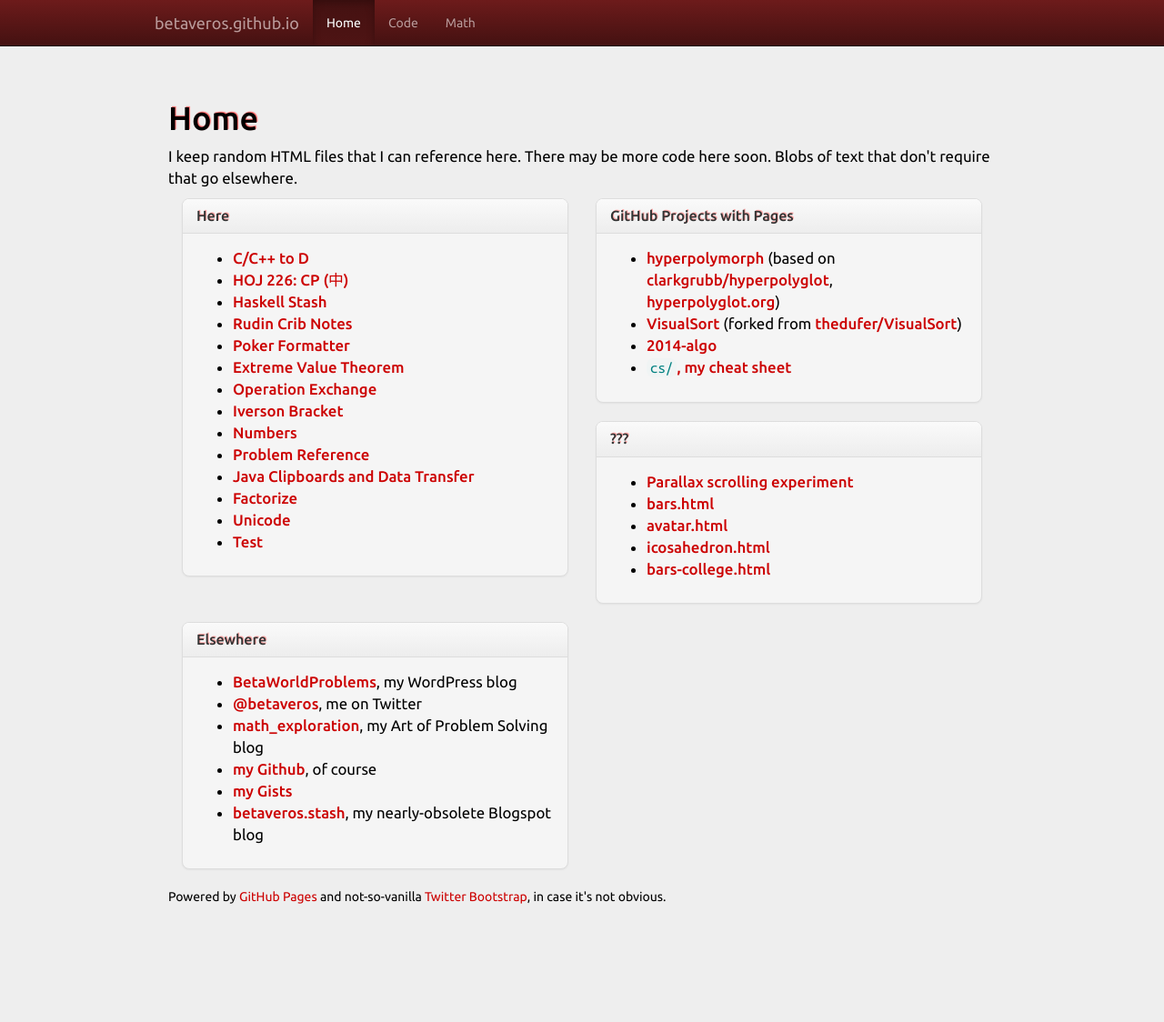
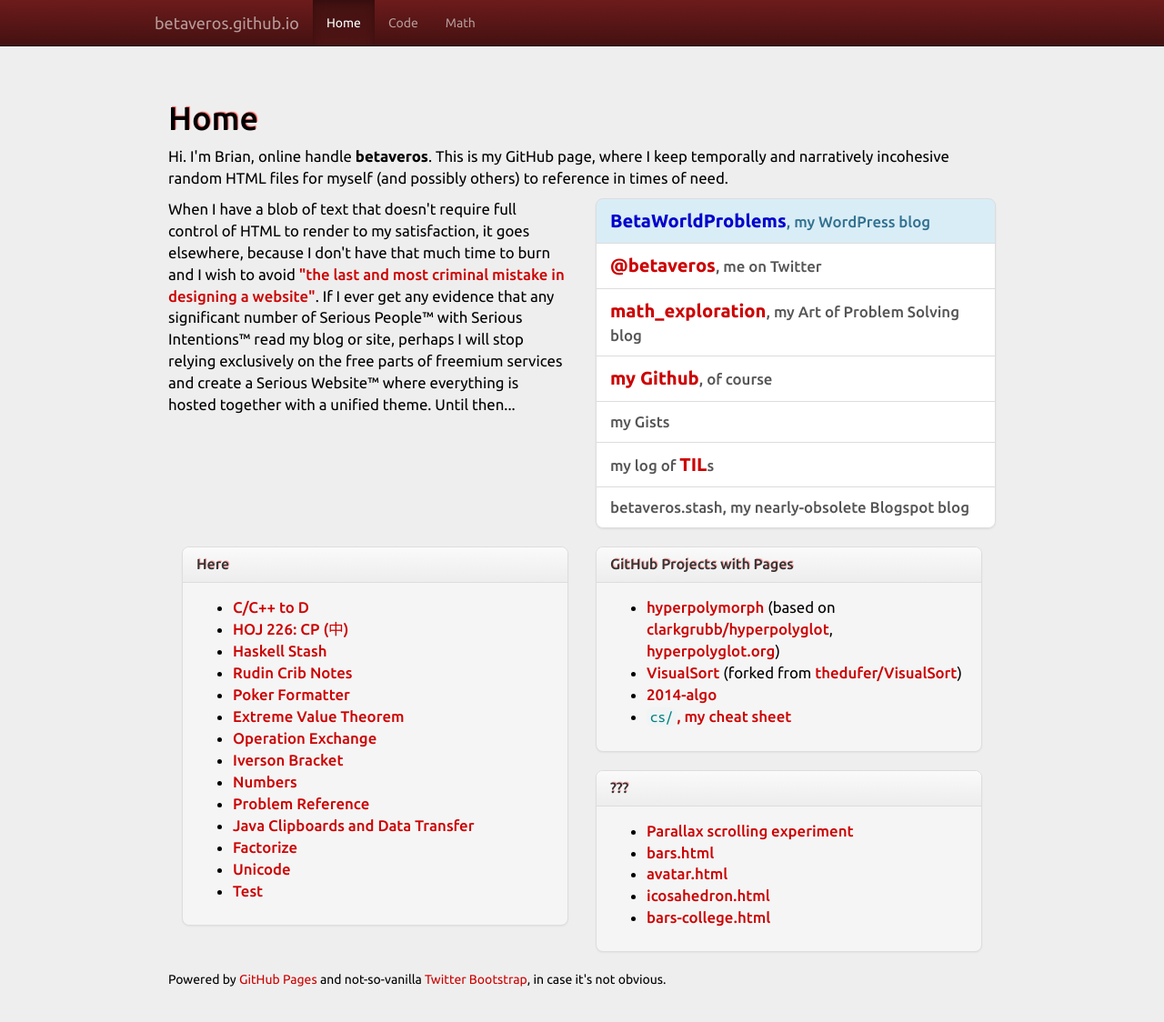
Before and after one commit to betaveros/betaveros.github.io, a Jekyll site: the page built from index.html, in a window 1280 px wide and 1137 px high. Shown: the top 1124 px of the window at 91% size. Built offline with Jekyll 4.4.1, drawn with Linux system fonts in a browser that asks for light colours.

Commit message:
Rearrange lots of things in index.html

```diff
--- a/css/template.css
+++ b/css/template.css
@@ -12,3 +12,5 @@ h3, h4, h5, h6 {
 }
 .master { font-size: 120%; }
 .master a { font-weight: 500; }
+.master a strong { color: #c00; font-size: 120%; }
+.master a.list-group-item-info strong { color: #00c; }
--- a/index.html
+++ b/index.html
@@ -3,7 +3,25 @@ layout: default
 category: home
 title: Home
 ---
-<p class="master">I keep random HTML files that I can reference here. There may be more code here soon. Blobs of text that don't require that go elsewhere.</p>
+<p class="master">Hi. I'm Brian, online handle <strong>betaveros</strong>. This is my GitHub page, where I keep temporally and narratively incohesive random HTML files for myself (and possibly others) to reference in times of need.</p>
+
+<div class="row">
+<div class="col-md-6">
+<p class="master">When I have a blob of text that doesn't require full control of HTML to render to my satisfaction, it goes elsewhere, because I don't have that much time to burn and I wish to avoid <a href="http://qntm.org/design">"the last and most criminal mistake in designing a website"</a>. If I ever get any evidence that any significant number of Serious People™ with Serious Intentions™ read my blog or site, perhaps I will stop relying exclusively on the free parts of freemium services and create a Serious Website™ where everything is hosted together with a unified theme. Until then...</p>
+</div>
+<div class="col-md-6">
+<div class="list-group master">
+	<a href="https://betaveros.wordpress.com/" class="list-group-item list-group-item-info"><strong>BetaWorldProblems</strong>, my WordPress blog</a>
+	<a href="https://twitter.com/betaveros" class="list-group-item"><strong>@betaveros</strong>, me on Twitter</a>
+	<a href="http://www.artofproblemsolving.com/Forum/blog.php?u=25458" class="list-group-item"><strong>math_exploration</strong>, my Art of Problem Solving blog</a>
+	<a href="https://github.com/betaveros" class="list-group-item"><strong>my Github</strong>, of course</a>
+<a href="https://gist.github.com/betaveros" class="list-group-item">my Gists</a>
+<a href="https://dl.dropboxusercontent.com/u/5295912/til.html" class="list-group-item">my log of <strong>TIL</strong>s</a>
+<a href="https://betaveros.blogspot.com/" class="list-group-item">betaveros.stash, my nearly-obsolete Blogspot blog</a>
+</div>
+</div>
+</div>
+
 <div class="col-md-6">
 <div class="panel panel-default">
 <div class="panel-heading"><h3 class="panel-title">Here</h3></div>
@@ -42,18 +60,5 @@ title: Home
 </ul>
 </div></div></div>
 
-<div class="col-md-6">
-<div class="panel panel-default">
-<div class="panel-heading"><h3 class="panel-title">Elsewhere</h3></div>
-<div class="panel-body">
-<ul class="master">
-<li><a href="https://betaveros.wordpress.com/">BetaWorldProblems</a>, my WordPress blog</li>
-<li><a href="https://twitter.com/betaveros">@betaveros</a>, me on Twitter</li>
-<li><a href="http://www.artofproblemsolving.com/Forum/blog.php?u=25458">math_exploration</a>, my Art of Problem Solving blog</li>
-<li><a href="https://github.com/betaveros">my Github</a>, of course</li>
-<li><a href="https://gist.github.com/betaveros">my Gists</a></li>
-<li><a href="https://betaveros.blogspot.com/">betaveros.stash</a>, my nearly-obsolete Blogspot blog</li>
-</ul>
-</div></div></div>
 <div class="clearfix"></div>
 <p>Powered by <a href="https://pages.github.com/">GitHub Pages</a> and not-so-vanilla <a href="http://getbootstrap.com/">Twitter Bootstrap</a>, in case it's not obvious.</p>
```
